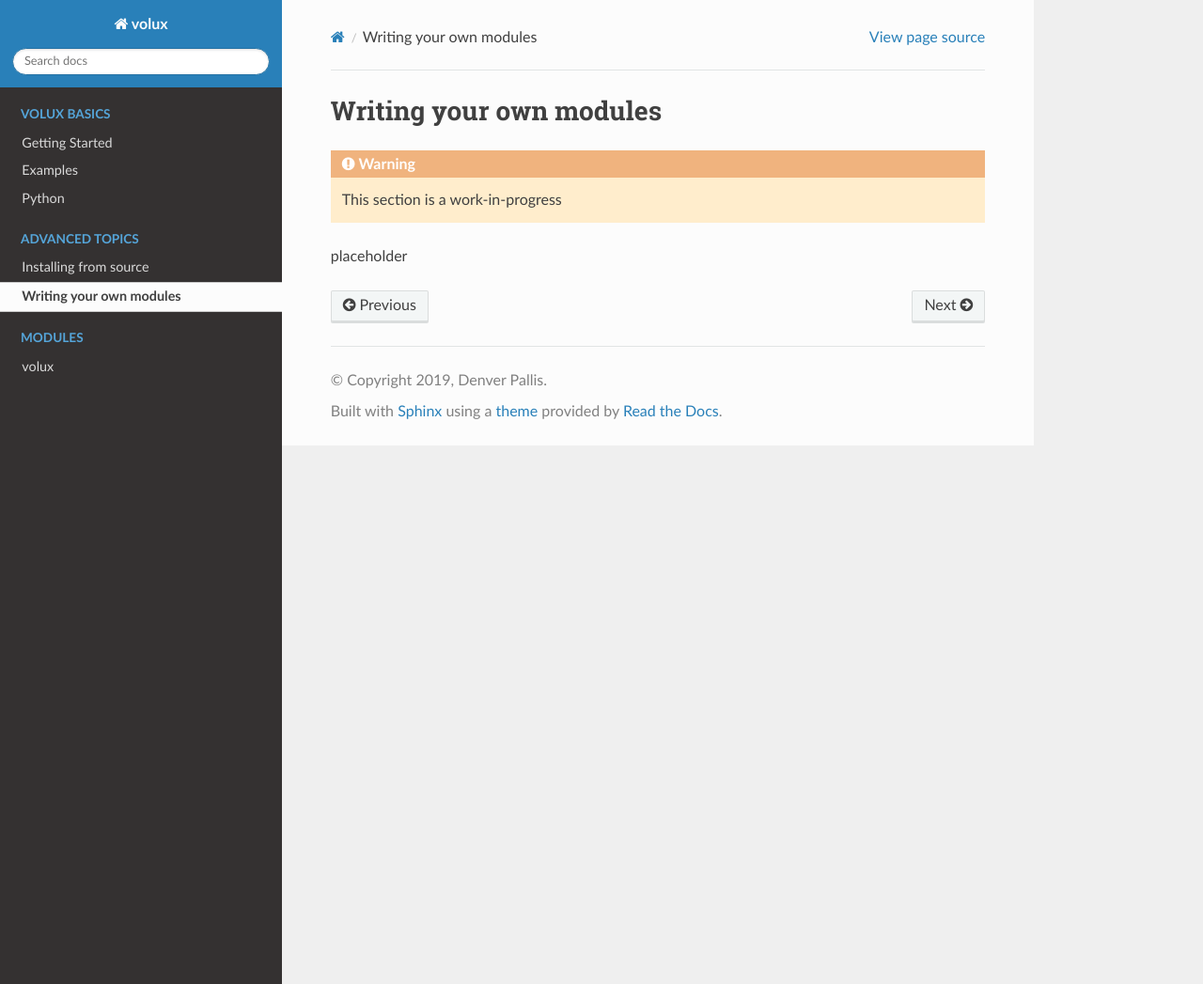
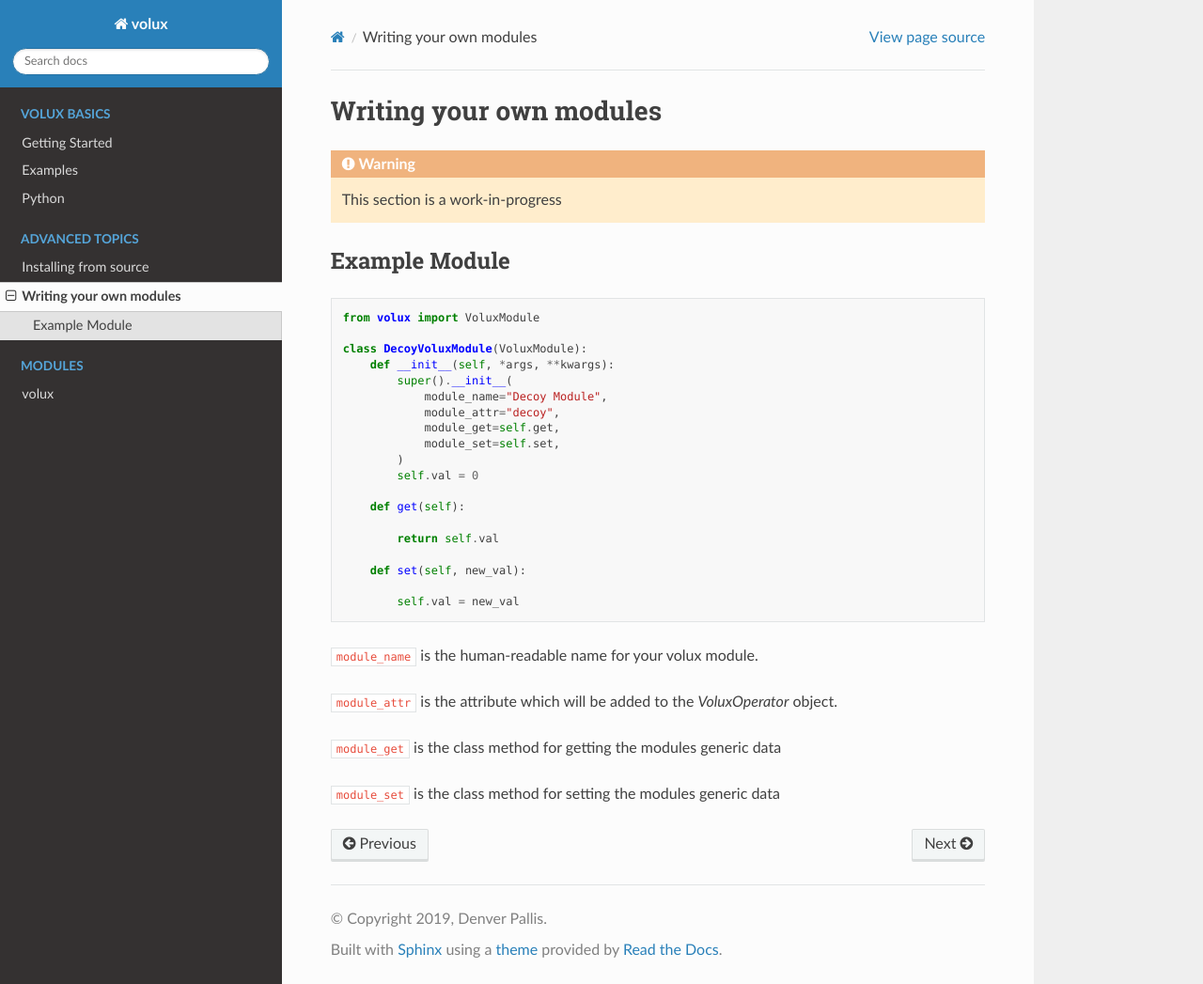
Before and after one commit to DrTexx/Volux, a Sphinx documentation site: the page built from docs/advanced/user-modules.rst, in a window 1280 px wide and 1047 px high. Shown: the whole window at 94% size. Built offline with Sphinx 7.4.7 and the Read the Docs theme 2.0.0, drawn with Linux system fonts in a browser that asks for light colours.

Commit message:
added example user module to docs

```diff
--- a/docs/advanced/user-modules.rst
+++ b/docs/advanced/user-modules.rst
@@ -4,4 +4,35 @@ Writing your own modules
 
 .. warning:: This section is a work-in-progress
 
-placeholder
+Example Module
+==============
+
+.. code-block:: python
+
+    from volux import VoluxModule
+
+    class DecoyVoluxModule(VoluxModule):
+        def __init__(self, *args, **kwargs):
+            super().__init__(
+                module_name="Decoy Module",
+                module_attr="decoy",
+                module_get=self.get,
+                module_set=self.set,
+            )
+            self.val = 0
+
+        def get(self):
+
+            return self.val
+
+        def set(self, new_val):
+
+            self.val = new_val
+
+``module_name`` is the human-readable name for your volux module.
+
+``module_attr`` is the attribute which will be added to the `VoluxOperator` object.
+
+``module_get`` is the class method for getting the modules generic data
+
+``module_set`` is the class method for setting the modules generic data
```
